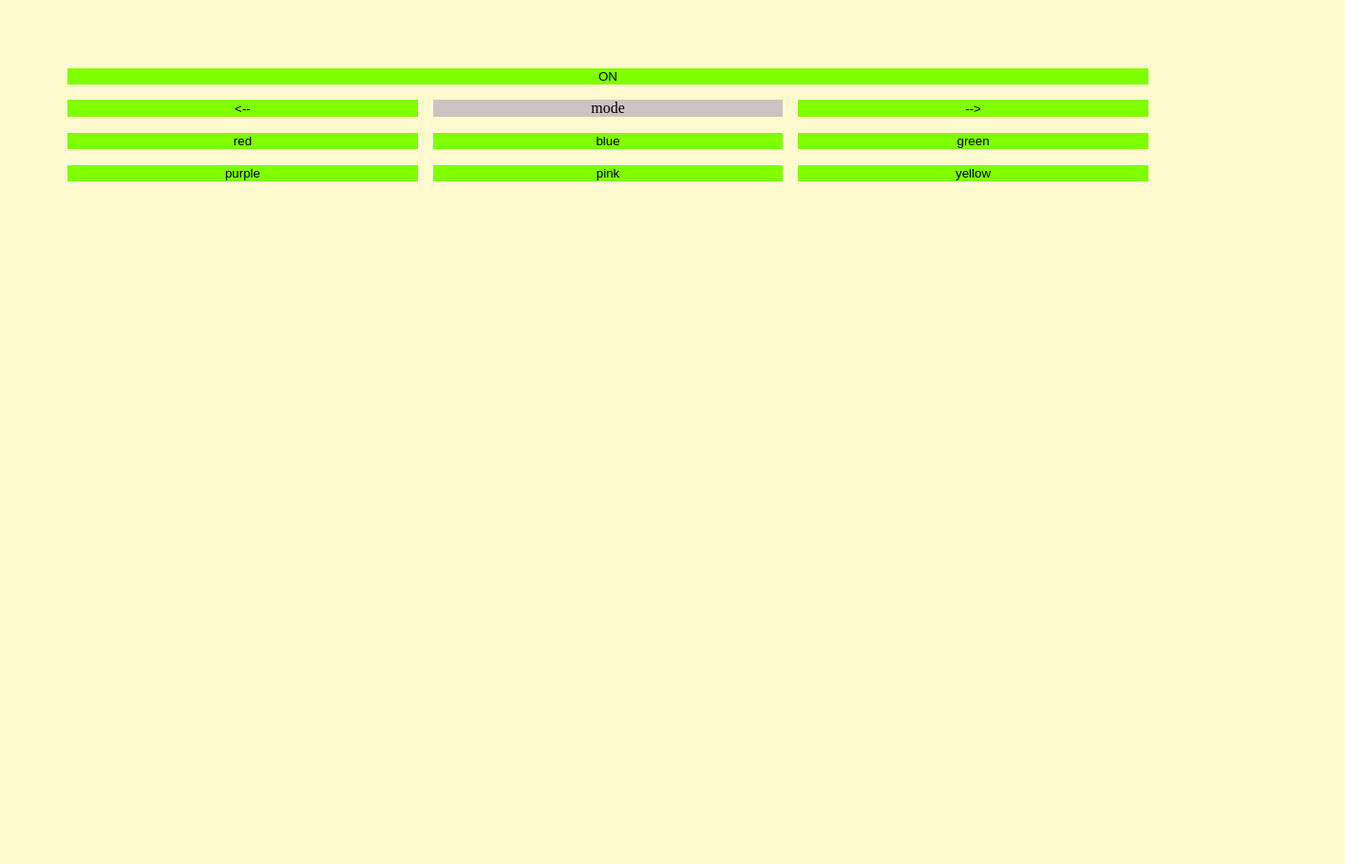
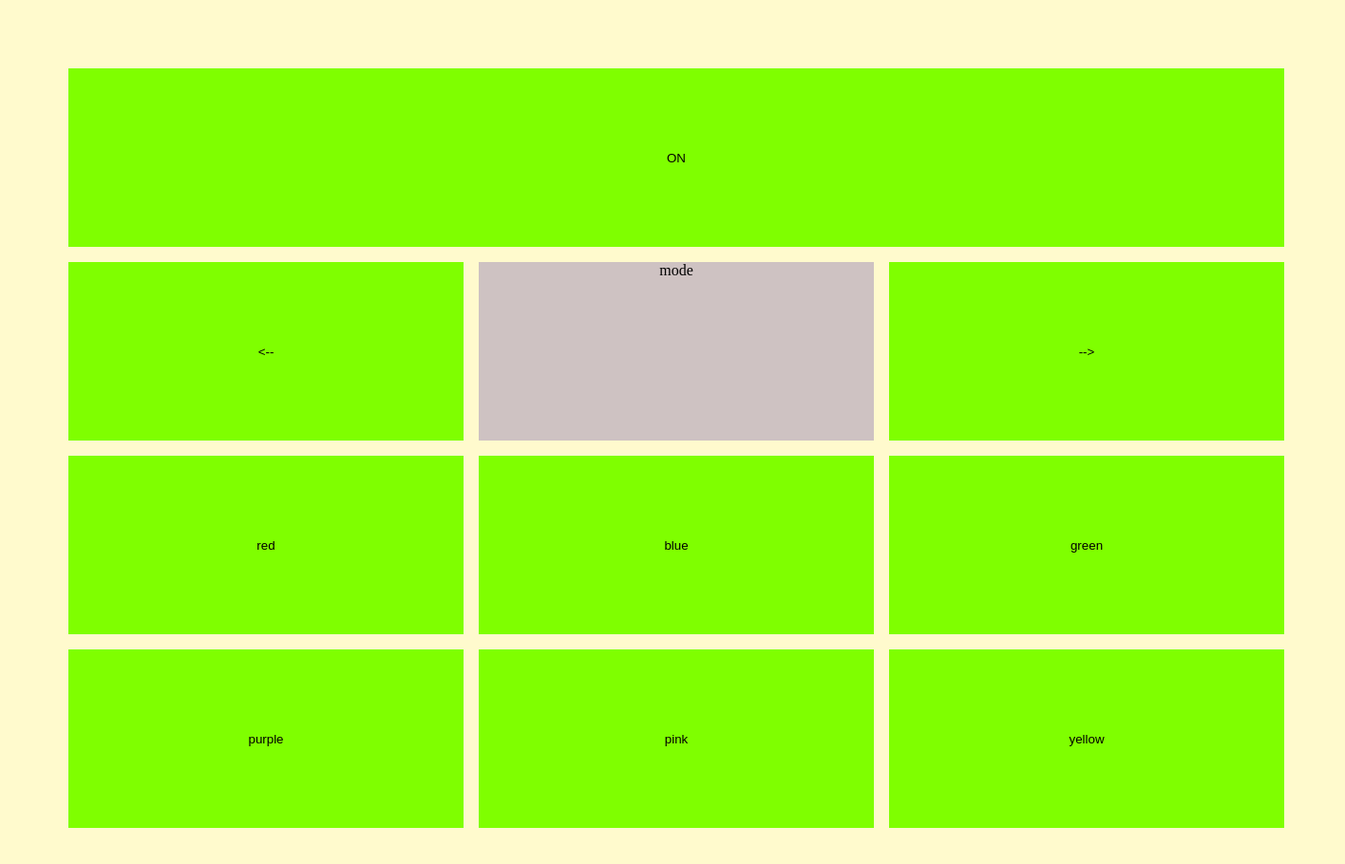
Before and after one commit to ShalomGH/PoolLights, a plain HTML site: page firmware/main/web/index.html in a window 1280 px wide. Shown: the whole page at 95% size, 1416 px wide, since content can reach past the window. Before the commit the page ends 800 px from the top, so only its background shows below. Drawn offline with Linux system fonts and the light colour scheme.

Commit message:
in progress

```diff
--- a/firmware/main/web/index.html
+++ b/firmware/main/web/index.html
@@ -16,14 +16,14 @@
         <input type="button" value="-->" class="r+">
     </div>
     <div class="flat-3">
-        <input type="button" value="red" id="red">
-        <input type="button" value="blue" id="blue">
-        <input type="button" value="green" id="green">
+        <input type="button" value="red" id="red_input">
+        <input type="button" value="blue" id="blue_input">
+        <input type="button" value="green" id="green_input">
     </div>
     <div class="flat-4">
-        <input type="button" value="purple" id="purple">
-        <input type="button" value="pink" id="pink">
-        <input type="button" value="yellow" id="yellow">
+        <input type="button" value="purple" id="purple_input">
+        <input type="button" value="pink" id="pink_input">
+        <input type="button" value="yellow" id="yellow_input">
     </div>
 </div>
 </body>
--- a/firmware/main/web/style/style.css
+++ b/firmware/main/web/style/style.css
@@ -1,28 +1,50 @@
 body {
     text-align: center;
     height: 100%;
+    width: 100%;
     background: lemonchiffon;
 }
 
+html {
+    width: 100%;
+    height: 100%;
+}
+
 .container-1 {
+    width: 100%;
+    height: 100%;
     align-items: center;
     padding: 5%;
     display: grid;
     grid-template-rows: 1fr 1fr 1fr 1fr;
     grid-row-gap: 1em;
 }
+
+.flat-1 {
+    width: 100%;
+    height: 100%;
+    display: grid;
+}
+
 .flat-2 {
+    width: 100%;
+    height: 100%;
     display: grid;
     grid-template-columns: 1fr 1fr 1fr;
     grid-gap: 1em;
 }
+
 .flat-3 {
+    width: 100%;
+    height: 100%;
     display: grid;
     grid-template-columns: 1fr 1fr 1fr;
     grid-gap: 1em;
 }
 
 .flat-4 {
+    width: 100%;
+    height: 100%;
     display: grid;
     grid-template-columns: 1fr 1fr 1fr;
     grid-gap: 1em;
@@ -30,6 +52,7 @@ body {
 
 output {
     background: #cec2c2;
+    text-align: center;
 }
 
 input {
```
